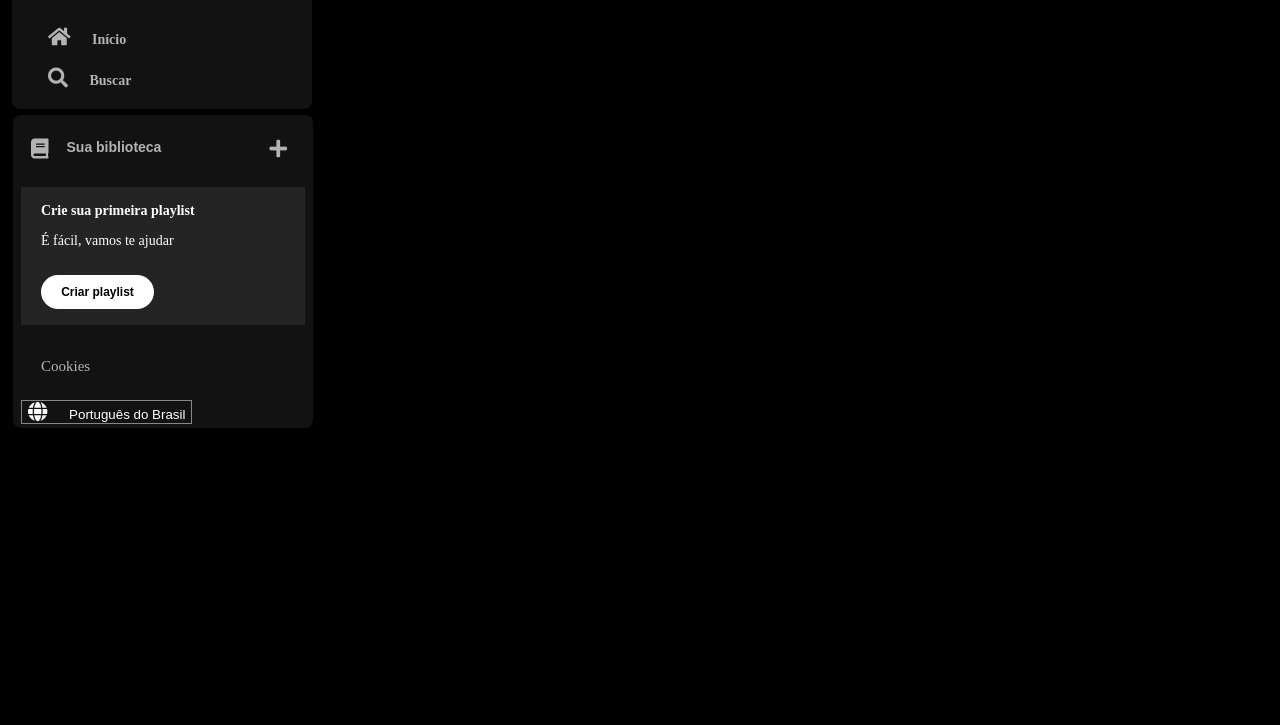
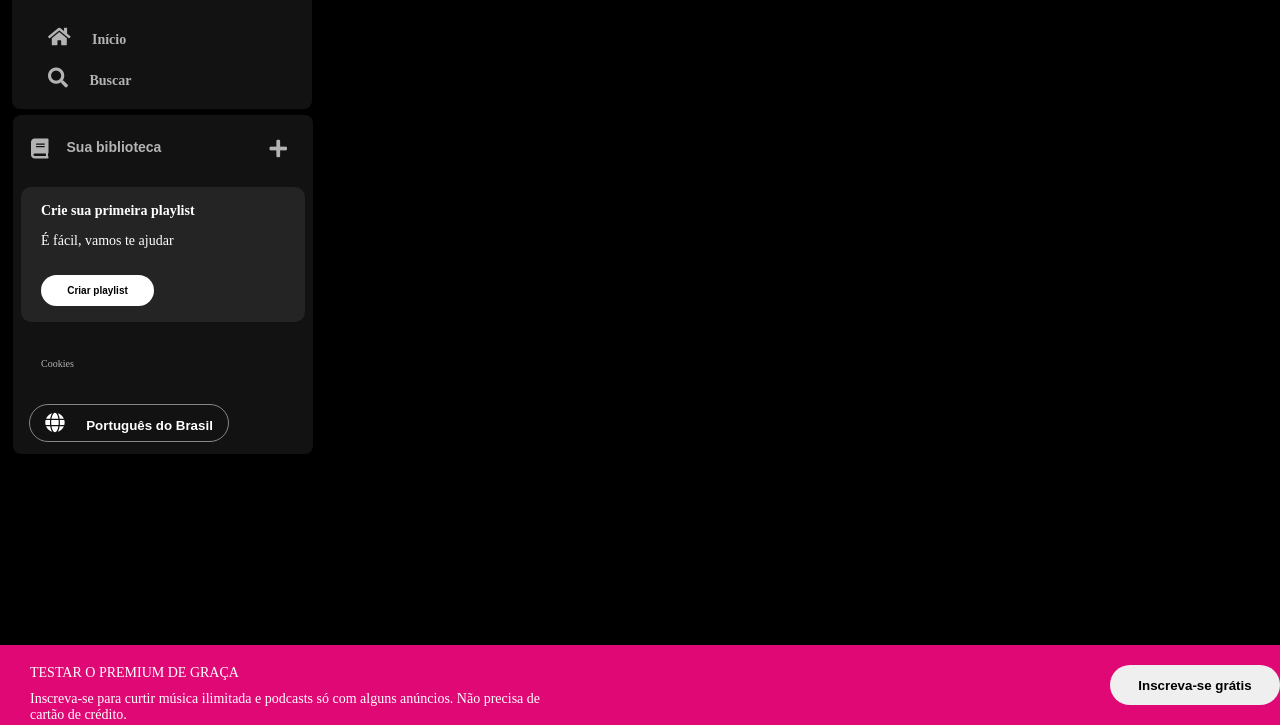
Before and after one commit to Matheus-Madureira-Gomes/Spotify, a plain HTML site: page index.html in a window 1280 px wide. Shown: the part 75-800 px from the top of the page. Drawn offline with Linux system fonts and the light colour scheme.

Commit message:
footer-section

```diff
--- a/index.html
+++ b/index.html
@@ -26,13 +26,13 @@
             <div>
                     <ul>
                         <li>
-                            <a href="">
+                            <a href="#">
                                 <span class="fa fa-home"></span>
                                 <span>Início</span>
                             </a>
                         </li>
                         <li>
-                            <a href="">
+                            <a href="#">
                                 <span class="fa fa-search"></span>
                                 <span>Buscar</span>
                             </a>
@@ -62,7 +62,7 @@
         </section>
 
         <div class="cookies">
-            <a href="">Cookies</a>
+            <a href="#">Cookies</a>
         </div>
 
         <div class="languages">
@@ -72,5 +72,22 @@
             </button>
         </div>
     </div>
+
+    <footer>
+        <section class="footer-section">
+            <div class="text_footer">
+                <span class="text">TESTAR O PREMIUM DE GRAÇA</span>
+                <span class="text">Inscreva-se para curtir música ilimitada e podcasts só com alguns anúncios. Não precisa de cartão de crédito.</span>
+            </div>
+            <div class="div-footer_button">
+            <button class="footer_button">
+                <span class="black-color">
+                    <a href="#">Inscreva-se grátis</a>
+                </span>
+            </button>
+        </div>
+        </section>
+
+    </footer>
 </body>
 </html>
--- a/style.css
+++ b/style.css
@@ -99,14 +99,17 @@ span.fa-plus{
     font-size: 14px;
     margin: 8px 0px;
     padding: 16px 20px;
+    border-radius: 10px;
 }
 .section_playlist_content{
     display: flex;
     flex-direction: column;
+
 }
 .section_playlist_content .text{
     padding-bottom: 14px;
     color: #fff;
+    font-family: "DM Sans" sans-serif;
 }
 .section_playlist_content .title{
     font-weight: 700;
@@ -119,7 +122,7 @@ span.fa-plus{
     background-color: #fff;
     color: #000;
     border-radius: 20px;
-    font-size: 12px;
+    font-size: 10px;
     font-weight: 700;
     font-family: "DM Sans" sans-serif;
     text-decoration: none;
@@ -134,16 +137,63 @@ span.fa-plus{
 .cookies a{
     color: #b3b3b3;
     font-weight: 500;
-    font-size: 15px;
+    font-size: 10px;
     text-decoration: none;
 }
 .cookies a:hover{
-    background-color: aqua;
+   text-decoration: underline;
 }
-.languages .languages_button{
+.languages_button{
     background-color: transparent;
     border: 1px solid #878787;
     color: #fff;
     cursor: pointer;
     align-items: center;
+    font-weight: bold;
+    border-radius: 20px;
+    width: 200px;
+    margin: 8px;
+    padding: 8px;
 }
+.footer-section{
+    display: flex;
+    position: fixed;
+    width: 100vw;
+    height: 80px;
+    bottom: 0;
+    left: 0;
+    background-color: #e00874;
+}
+.text_footer{
+    display: flex;
+    flex-direction: column;
+    flex-wrap: wrap;
+    padding-top: 10px;
+}
+.footer-section .text{
+    color: #fff;
+    font-family: "DM Sans" sans-serif;
+    font-weight: 300;
+    font-size: 14px;
+    padding: 10px 20px 0px 30px;
+    text-decoration: none;
+}
+.div-footer_button{
+    display: flex;
+    align-items: center;
+    width: 60vw;
+    justify-content: flex-end;
+}
+.footer_button{
+    align-items: center;
+    width: 170px;
+    height: 40px;
+    border-radius: 20px;
+    border: none;
+    padding: 8px;
+}
+.black-color a{
+    color: #000000;
+    font-weight: 800;
+    font-family: "DM Sans" sans-serif;
+}
```
